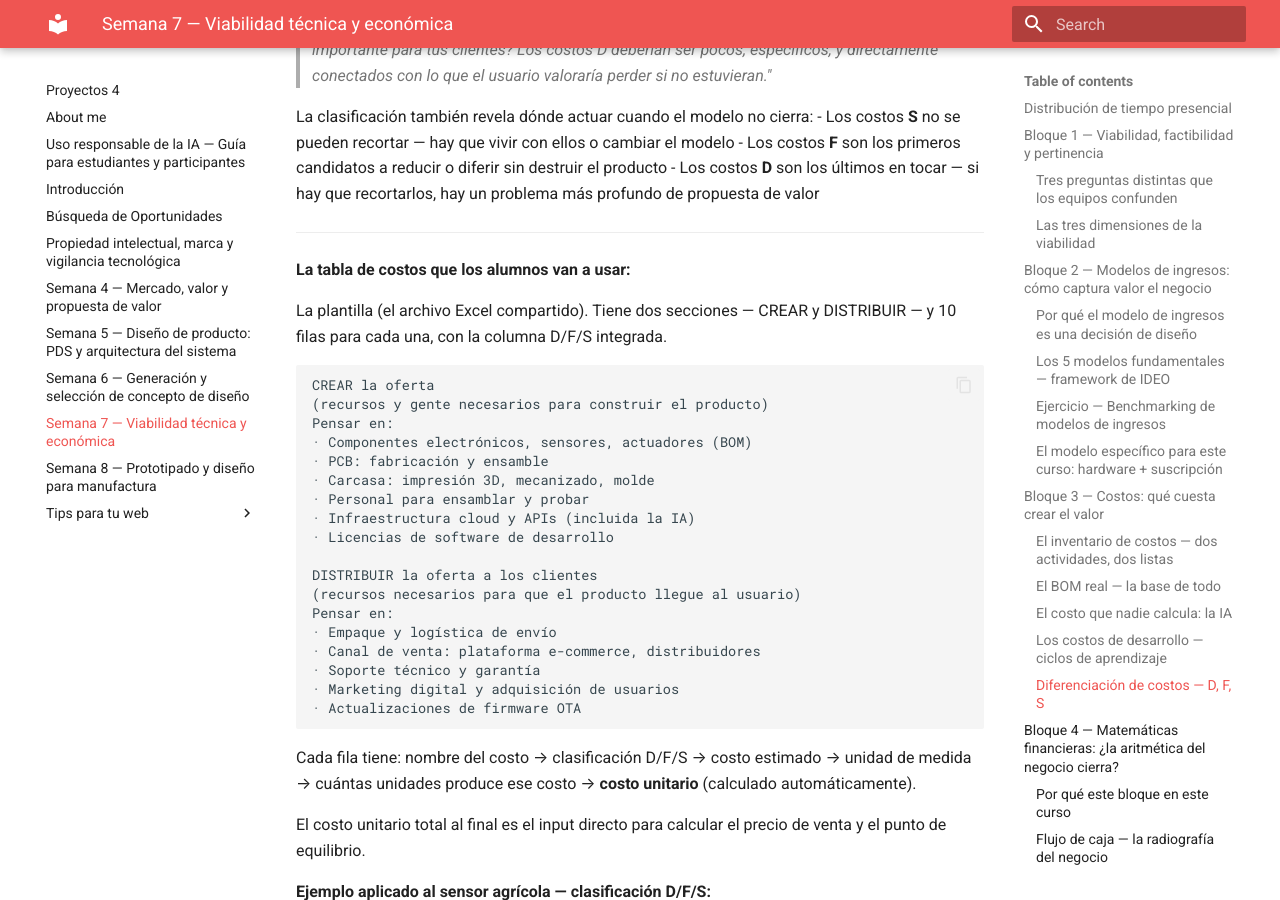
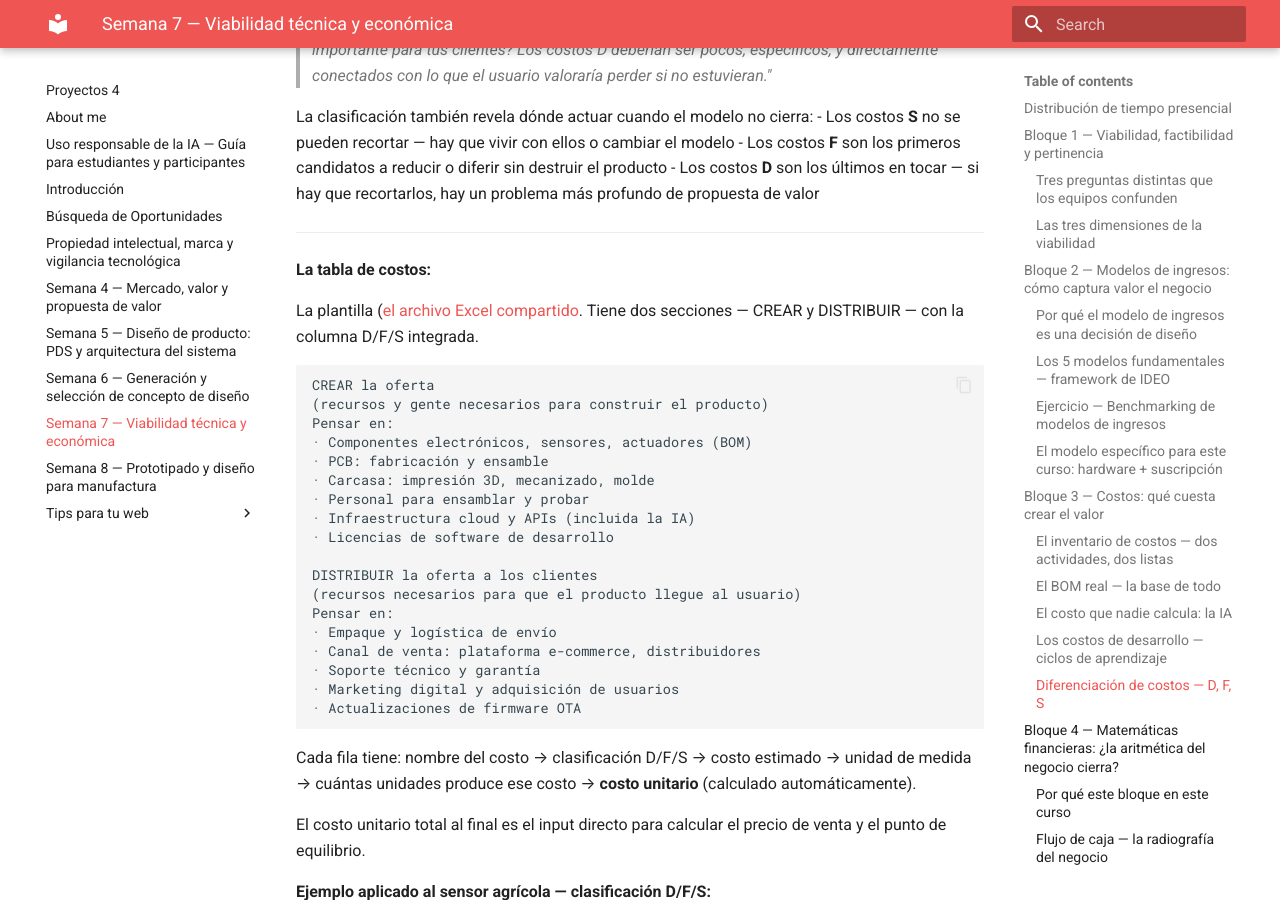
Before and after one commit to Aristarco/Proyectos4, an MkDocs documentation site: the page built from docs/semana7.md, in a window 1280 px wide and 900 px high, scrolled down 12946 px. Built offline with MkDocs 1.6.1 and Material for MkDocs 9.7.7, drawn with Linux system fonts in a browser that asks for light colours.

Commit message:
tabla costos

````diff
--- a/docs/semana7.md
+++ b/docs/semana7.md
@@ -452,9 +452,9 @@ La clasificación también revela dónde actuar cuando el modelo no cierra:
 
 ---
 
-**La tabla de costos que los alumnos van a usar:**
+**La tabla de costos:**
 
-La plantilla (el archivo Excel compartido). Tiene dos secciones — CREAR y DISTRIBUIR — y 10 filas para cada una, con la columna D/F/S integrada.
+La plantilla ([el archivo Excel compartido](C:\P4\Proyectos4\docs\recursos\archivos\Costos.xlsx). Tiene dos secciones — CREAR y DISTRIBUIR —  con la columna D/F/S integrada.
 
 ```
 CREAR la oferta
````
Also changed, not shown: 1 other file.
